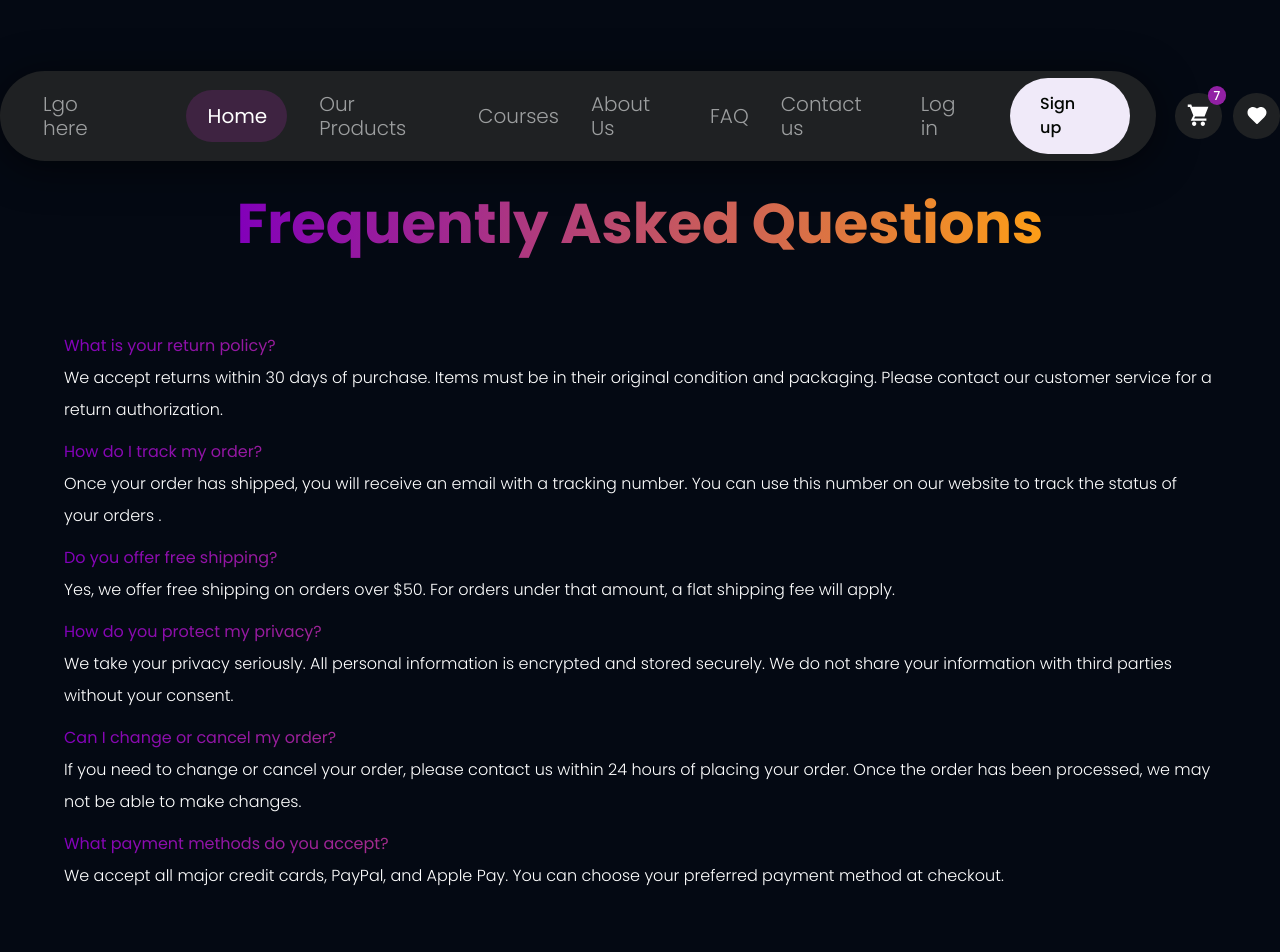
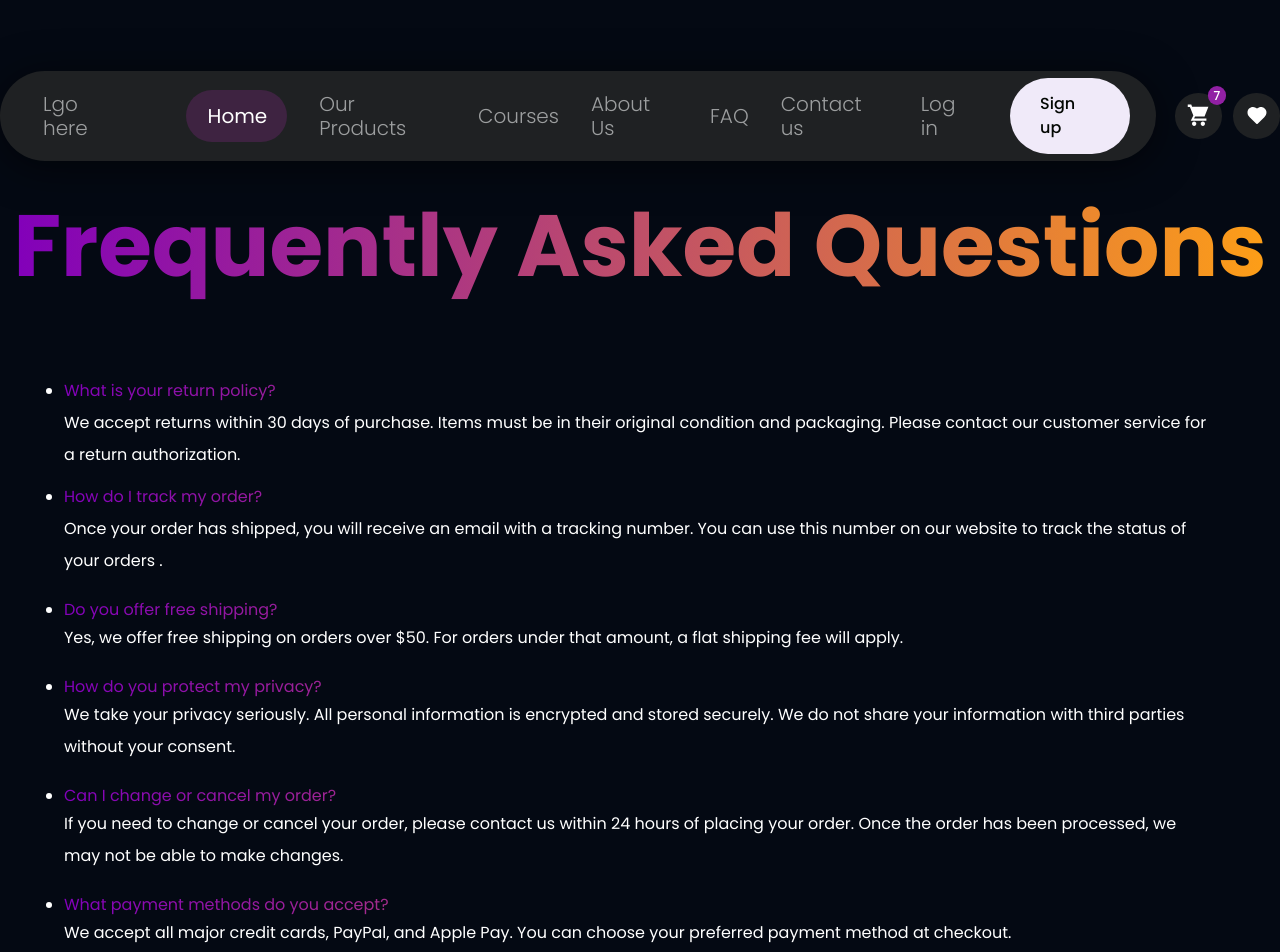
Before and after one commit to arivvera/ShopPicks, a Next.js app: page /faq in a window 1280 px wide. Shown: the top 952 px of the page. Built offline with nearby package versions, Linux system fonts and the light colour scheme.

Commit message:
#27 assets of component moved to app/assets/ and adapted component to new route css of the page is imported as module

```diff
--- a/src/app/components/ProductsCaroussel/ProductsCarousel.css
+++ b/src/app/components/ProductsCaroussel/ProductsCarousel.css
@@ -94,14 +94,14 @@
 .product-favourite-true {
     width: 19px;
     height: 18px;
-    background: url('assets/img/full-heart.svg') no-repeat center center;
+    background: url('../../assets/images/ProductsCarousel/full-heart.svg') no-repeat center center;
     background-size: contain;
 }
 
 .product-favourite-false {
     width: 19px;
     height: 18px;
-    background: url('assets/img/empty-heart.svg') no-repeat center center;
+    background: url('../../assets/images/ProductsCarousel/empty-heart.svg') no-repeat center center;
     background-size: contain;
 
 }
--- a/src/app/components/ProductsCaroussel/ProductsCarousel.tsx
+++ b/src/app/components/ProductsCaroussel/ProductsCarousel.tsx
@@ -52,7 +52,7 @@
                                                     <FontAwesomeIcon key={starIndex} icon={faStar} size={"1x"} />
                                                 ))}
                                             </div>
-                                            <div className={"products-carousel-price"}>$ {product.price}</div>
+                                            <div className={"products-carousel-price"}>{product.price}</div>
                                         </div>
                                         <div className={"carousel-data-row2"}>
                                             <div className={"products-carousel-name"}>{product.name}</div>
--- a/src/app/faq/faq.css
+++ b/src/app/faq/page.module.css
@@ -19,12 +19,18 @@
 }
 
 .list-answer{
-    font-weight: 300;
+    font-weight: 400;
+    line-height: 32px;
+    margin-bottom: 20px;
 
 }
-li{
+.questions-section{
+    font-family: inherit;
+}
+.questions-section li {
     list-style: none;
 }
+
 
 .list-answer-pair{
     margin-bottom: 10px;
--- a/src/app/faq/page.tsx
+++ b/src/app/faq/page.tsx
@@ -1,56 +1,54 @@
 import React from 'react';
 import '../globals.css';
-import './faq.css';
-
-
+import styles from './page.module.css';
 const FaqPage: React.FC = () => {
     return (
-        <div className={"faq-page"}>
+        <div className={styles["faq-page"]}>
             <h1 className={"title-gradient"}>Frequently Asked Questions</h1>
             <section className="questions-section">
-                <div className="questions boxes-text-description">
+                <div className={`${styles["questions"]} boxes-text-description`}>
                     <ul>
-                        <article className={"list-answer-pair"}>
-                        <li className={"list-question"}>What is your return policy?</li>
-                        <li className={"list-answer"}>
+                        <article className={styles["list-answer-pair"]}>
+                        <li className={styles["list-question"]}>What is your return policy?</li>
+                        <p className={styles[styles["list-answer"]]}>
                             We accept returns within 30 days of purchase. Items must be in their original condition
                                 and packaging. Please contact our customer service for a return authorization.
-                        </li>
+                        </p>
+                        </article>
+                        <article className={styles["list-answer-pair"]}>
+                        <li className={styles["list-question"]}>How do I track my order?</li>
+                        <p className={styles["list-answer"]}>
+                            Once your order has shipped, you will receive an email with a tracking number.
+                            You can use this number on our website to track the status of your orders .
+                        </p>
                         </article>
                         <article className={"list-answer-pair"}>
-                        <li className={"list-question"}>How do I track my order?</li>
-                        <li className={"list-answer"}>
-                            Once your order has shipped, you will receive an email with a tracking number.
-                            You can use this number on our website to track the status of your orders .
-                        </li>
+                        <li className={styles["list-question"]}>Do you offer free shipping?</li>
+                        <p className={styles["list-answer"]}>
+                            Yes, we offer free shipping on orders over $50.
+                            For orders under that amount, a flat shipping fee will apply.
+                        </p>
                         </article>
                         <article className={"list-answer-pair"}>
-                        <li className={"list-question"}>Do you offer free shipping?</li>
-                        <li className={"list-answer"}>
-                            Yes, we offer free shipping on orders over $50.
-                            For orders under that amount, a flat shipping fee will apply.
-                        </li>
+                        <li className={styles["list-question"]}>How do you protect my privacy?</li>
+                        <p className={styles["list-answer"]}>We take your privacy seriously.
+                            All personal information is encrypted and stored securely.
+                            We do not share your information with third parties without your consent.
+                        </p>
                         </article>
                         <article className={"list-answer-pair"}>
-                        <li className={"list-question"}>How do you protect my privacy?</li>
-                        <li className={"list-answer"}>We take your privacy seriously.
-                            All personal information is encrypted and stored securely.
-                            We do not share your information with third parties without your consent.
-                        </li>
+                        <li className={styles["list-question"]}>Can I change or cancel my order?</li>
+                        <p className={styles["list-answer"]}>If you need to change or cancel your order,
+                            please contact us within 24 hours of placing your order. Once the order has been processed,
+                            we may not be able to make changes.
+                        </p>
                         </article>
                         <article className={"list-answer-pair"}>
-                        <li className={"list-question"}>Can I change or cancel my order?</li>
-                        <li className={"list-answer"}>If you need to change or cancel your order,
-                            please contact us within 24 hours of placing your order. Once the order has been processed,
-                            we may not be able to make changes.
-                        </li>
-                        </article>
-                        <article className={"list-answer-pair"}>
-                        <li className={"list-question"}>What payment methods do you accept?</li>
-                        <li className={"list-answer"}>
+                        <li className={styles["list-question"]}>What payment methods do you accept?</li>
+                        <p className={styles["list-answer"]}>
                             We accept all major credit cards, PayPal, and Apple Pay.
                             You can choose your preferred payment method at checkout.
-                        </li>
+                        </p>
                         </article>
 
                     </ul>
```
Also changed, not shown: src/app/assets/images/ProductsCarousel/empty-heart.svg (renamed from src/app/components/ProductsCaroussel/assets/img/empty-heart.svg), src/app/assets/images/ProductsCarousel/full-heart.svg (renamed from src/app/components/ProductsCaroussel/assets/img/full-heart.svg).
